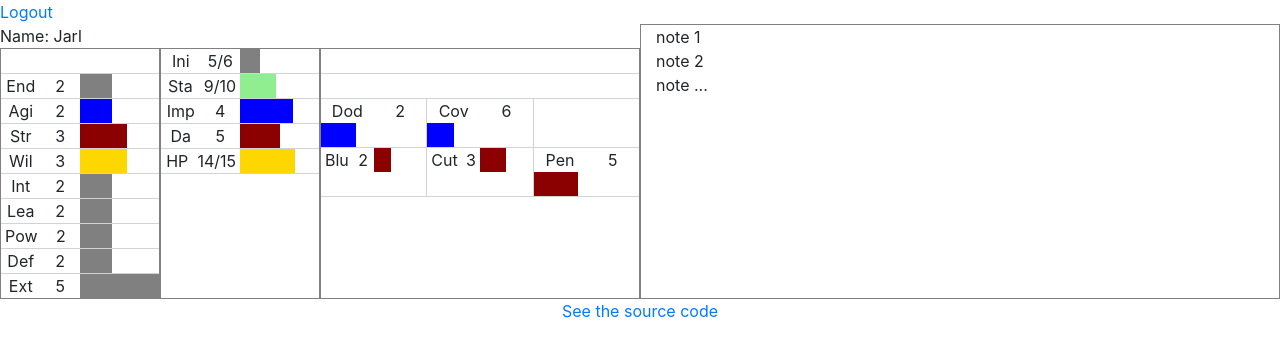
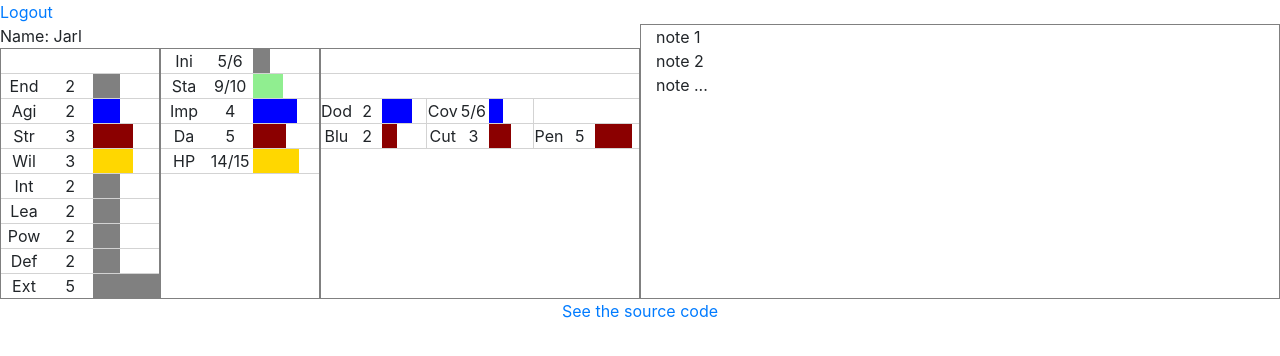
Before and after one commit to cfriaszapater/bs-character, a React (Create React App) app: page / in a window 1280 px wide. Both pictures are taken after typing "Sample", "Sample123" into the empty fields and a click on the button "Login". Shown: the top 356 px of the page. Built offline with nearby package versions, Linux system fonts and the light colour scheme.

Commit message:
variable coverage

```diff
--- a/src/components/character/characterView.tsx
+++ b/src/components/character/characterView.tsx
@@ -6,7 +6,7 @@ import { fetchCharacter } from "../../store/character/characterActions";
 import { Character, CharacterViewState } from "../../store/character/types";
 import { AttributesView } from "./attributesView";
 import CharacteristicsView from "./characteristicsView";
-import { DefenseCharacteristicsView } from "./defenseCharacteristicsView";
+import DefenseCharacteristicsView from "./defenseCharacteristicsView";
 
 interface CharacterViewProps {
   character?: Character;
@@ -56,7 +56,7 @@ class CharacterView extends React.Component<
                     characteristics={character.characteristics}
                   />
                   <DefenseCharacteristicsView
-                    defense={character.defenseCharacteristics}
+                    characteristics={character.characteristics}
                   />
                 </div>
               </div>
--- a/src/components/character/characteristicsView.tsx
+++ b/src/components/character/characteristicsView.tsx
@@ -9,6 +9,7 @@ import {
   strengthColor,
   willColor
 } from "./colors";
+import { EditableInput } from "./editableInput";
 import { fractionForCharacteristic } from "./fractionForCharacteristic";
 import HorizontalPercentageBar from "./horizontalPercentageBar";
 import { cellNumStyle, cellStyle } from "./styles";
@@ -186,7 +187,7 @@ function VariableCharacteristic(
       <div className={cellStyle()}>{name} </div>
       <div className={cellNumStyle()} onClick={handleClick} onBlur={handleBlur}>
         {editing
-          ? editableInput(name, currentValue, value, handleChange)
+          ? EditableInput(name, currentValue, value, handleChange)
           : currentValue + "/" + value}
       </div>
       <HorizontalPercentageBar
@@ -197,27 +198,6 @@ function VariableCharacteristic(
   );
 }
 
-function editableInput(
-  name: string,
-  currentValue: number,
-  maxValue: number,
-  handleChange: (e: React.SyntheticEvent<HTMLInputElement>) => void
-) {
-  return (
-    <input
-      type="number"
-      id={name + "-currentvalue"}
-      name={name + "-currentvalue"}
-      min="0"
-      max={maxValue}
-      value={currentValue}
-      className="editablenum"
-      onChange={handleChange}
-      ref={input => input && input.focus()}
-    />
-  );
-}
-
 export default connect(
   null,
   { updateCharacteristics: characterActions.updateCharacteristics }
--- a/src/components/character/defenseCharacteristicsView.tsx
+++ b/src/components/character/defenseCharacteristicsView.tsx
@@ -1,27 +1,38 @@
-import React from "react";
-import { DefenseCharacteristics } from "../../store/character/types";
+import React, { useState } from "react";
+import { connect } from "react-redux";
+import * as characterActions from "../../store/character/characterActions";
+import { Characteristics } from "../../store/character/types";
 import { agilityColor, strengthColor } from "./colors";
+import { EditableInput } from "./editableInput";
 import { fractionForCharacteristic } from "./fractionForCharacteristic";
 import HorizontalPercentageBar from "./horizontalPercentageBar";
 import { cellNumStyle, cellStyle } from "./styles";
 
-export function DefenseCharacteristicsView(props: {
-  defense: DefenseCharacteristics;
-}) {
-  const { defense } = props;
+interface CharacteristicsViewProps {
+  characteristics: Characteristics;
+  updateCharacteristics: typeof characterActions.updateCharacteristics;
+}
+
+function DefenseCharacteristicsView(props: CharacteristicsViewProps) {
+  const { characteristics, updateCharacteristics } = props;
   return (
     <div id="defenseCharacteristics" className="col-6 grouped-container">
       <EmptyRow />
       <EmptyRow />
       <div className="row">
-        <Dodge value={defense.dodge} />
-        <Coverage value={defense.coverage} />
+        <Dodge value={characteristics.dodge} />
+        <Coverage
+          currentValue={characteristics.coverage.current}
+          value={characteristics.coverage.max}
+          characteristics={characteristics}
+          updateCharacteristics={updateCharacteristics}
+        />
         <EmptyCol />
       </div>
       <div className="row">
-        <Blunt value={defense.blunt} />
-        <Cut value={defense.cut} />
-        <Penetrating value={defense.penetrating} />
+        <Blunt value={characteristics.blunt} />
+        <Cut value={characteristics.cut} />
+        <Penetrating value={characteristics.penetrating} />
       </div>
     </div>
   );
@@ -36,12 +47,31 @@ function Dodge(props: { value: number }) {
   );
 }
 
-function Coverage(props: { value: number }) {
-  return DefenseCharacteristic(
+function Coverage(props: {
+  currentValue: number;
+  value: number;
+  characteristics: Characteristics;
+  updateCharacteristics: typeof characterActions.updateCharacteristics;
+}) {
+  function handleChange(e: React.SyntheticEvent<HTMLInputElement>) {
+    const updatedCharacteristics = {
+      ...props.characteristics,
+      coverage: {
+        ...props.characteristics.coverage,
+        current: Number(e.currentTarget.value)
+      }
+    };
+    props.updateCharacteristics(updatedCharacteristics);
+  }
+
+  return VariableDefenseCharacteristic(
     "Cov",
+    props.currentValue,
+    fractionForCharacteristic(props.currentValue, 3, 9),
     props.value,
-    fractionForCharacteristic(props.value, 3, 9),
-    agilityColor
+    agilityColor,
+    handleChange,
+    props.characteristics.dodge
   );
 }
 
@@ -92,6 +122,47 @@ function DefenseCharacteristic(
   );
 }
 
+function VariableDefenseCharacteristic(
+  name: string,
+  currentValue: number,
+  fractionValue: number,
+  value: number,
+  color: string,
+  handleChange: (e: React.SyntheticEvent<HTMLInputElement>) => void,
+  minValue?: number
+) {
+  const [editing, setEditing] = useState(false);
+
+  function handleClick() {
+    setEditing(true);
+  }
+
+  function handleBlur() {
+    setEditing(false);
+  }
+
+  return (
+    <div className="col innergrid-with-bottom right-border-not-last">
+      <div className="row">
+        <div className={cellStyle()}>{name} </div>
+        <div
+          className={cellNumStyle()}
+          onClick={handleClick}
+          onBlur={handleBlur}
+        >
+          {editing
+            ? EditableInput(name, currentValue, value, handleChange, minValue)
+            : currentValue + "/" + value}
+        </div>
+        <HorizontalPercentageBar
+          widthFraction={fractionValue}
+          backgroundColor={color}
+        />
+      </div>
+    </div>
+  );
+}
+
 function EmptyCol() {
   return (
     <div className="col innergrid-with-bottom">{/*intentionally empty*/}</div>
@@ -101,3 +172,8 @@ function EmptyCol() {
 function EmptyRow() {
   return <div className="row innergrid">&nbsp;</div>;
 }
+
+export default connect(
+  null,
+  { updateCharacteristics: characterActions.updateCharacteristics }
+)(DefenseCharacteristicsView);
--- /dev/null
+++ b/src/components/character/editableInput.tsx
@@ -0,0 +1,23 @@
+import React from "react";
+
+export function EditableInput(
+  name: string,
+  currentValue: number,
+  maxValue: number,
+  handleChange: (e: React.SyntheticEvent<HTMLInputElement>) => void,
+  minValue?: number
+) {
+  return (
+    <input
+      type="number"
+      id={name + "-currentvalue"}
+      name={name + "-currentvalue"}
+      min={minValue ? minValue : "0"}
+      max={maxValue}
+      value={currentValue}
+      className="editablenum"
+      onChange={handleChange}
+      ref={input => input && input.focus()}
+    />
+  );
+}
--- a/src/components/character/horizontalPercentageBar.tsx
+++ b/src/components/character/horizontalPercentageBar.tsx
@@ -5,7 +5,7 @@ export default function HorizontalPercentageBar(props: {
   backgroundColor: string;
 }) {
   return (
-    <div className="col-6" style={{ padding: 0 }}>
+    <div className="col-5" style={{ padding: 0 }}>
       <div
         style={{
           backgroundColor: props.backgroundColor,
--- a/src/components/character/styles.ts
+++ b/src/components/character/styles.ts
@@ -1,5 +1,5 @@
 export function cellStyle() {
-  return "col px-1 text-center";
+  return "col px-0 text-center";
 }
 
 export function cellNumStyle() {
--- a/src/store/character/characterReducer.ts
+++ b/src/store/character/characterReducer.ts
@@ -96,11 +96,12 @@ function emptyCharacter(): Character {
       health: {
         current: 0,
         max: 0
-      }
-    },
-    defenseCharacteristics: {
+      },
       dodge: 0,
-      coverage: 0,
+      coverage: {
+        current: 0,
+        max: 0
+      },
       blunt: 0,
       cut: 0,
       penetrating: 0
--- a/src/testUtil/givenAppStateWithCharacter.ts
+++ b/src/testUtil/givenAppStateWithCharacter.ts
@@ -92,11 +92,12 @@ export function givenTestCharacter(): Character {
       health: {
         current: 14,
         max: 15
-      }
-    },
-    defenseCharacteristics: {
+      },
       dodge: 2,
-      coverage: 6,
+      coverage: {
+        current: 5,
+        max: 6
+      },
       blunt: 2,
       cut: 3,
       penetrating: 5
```
Also changed, not shown: src/store/character/types.ts (+9 -4 lines).
